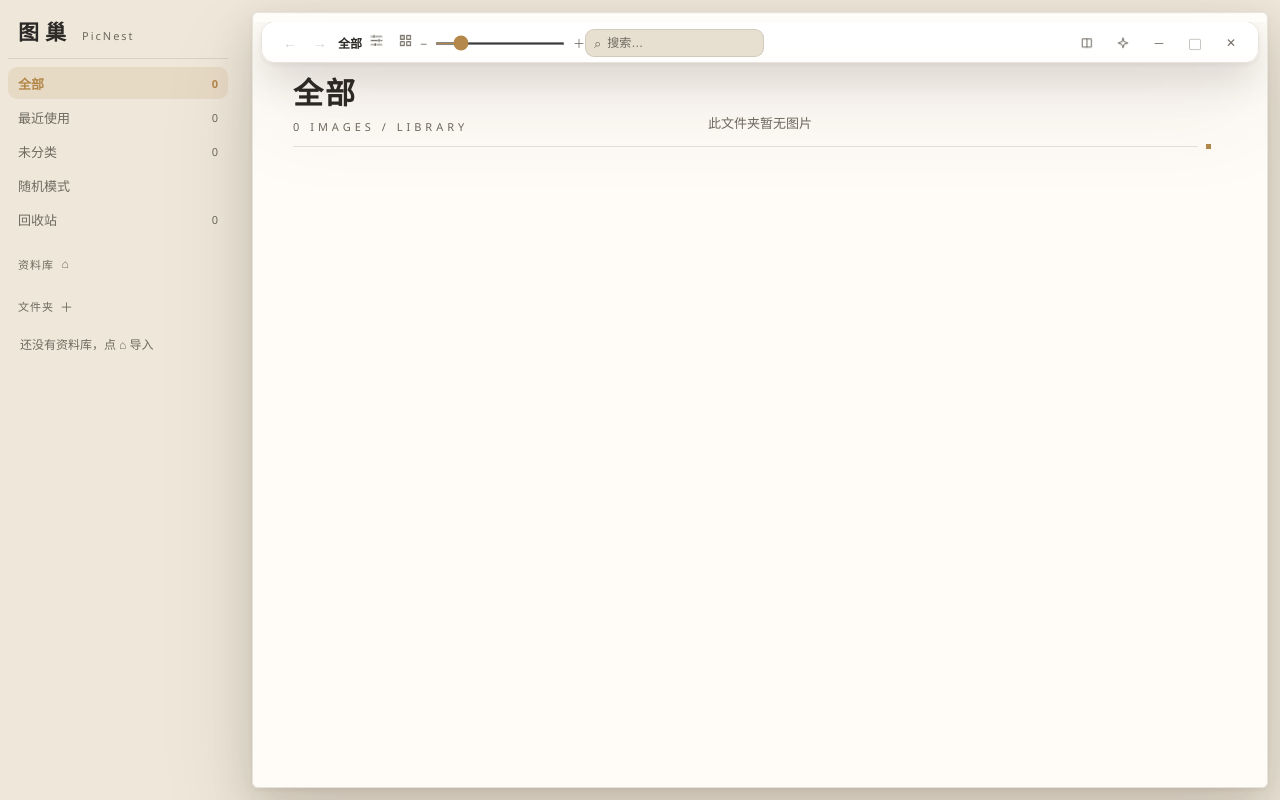
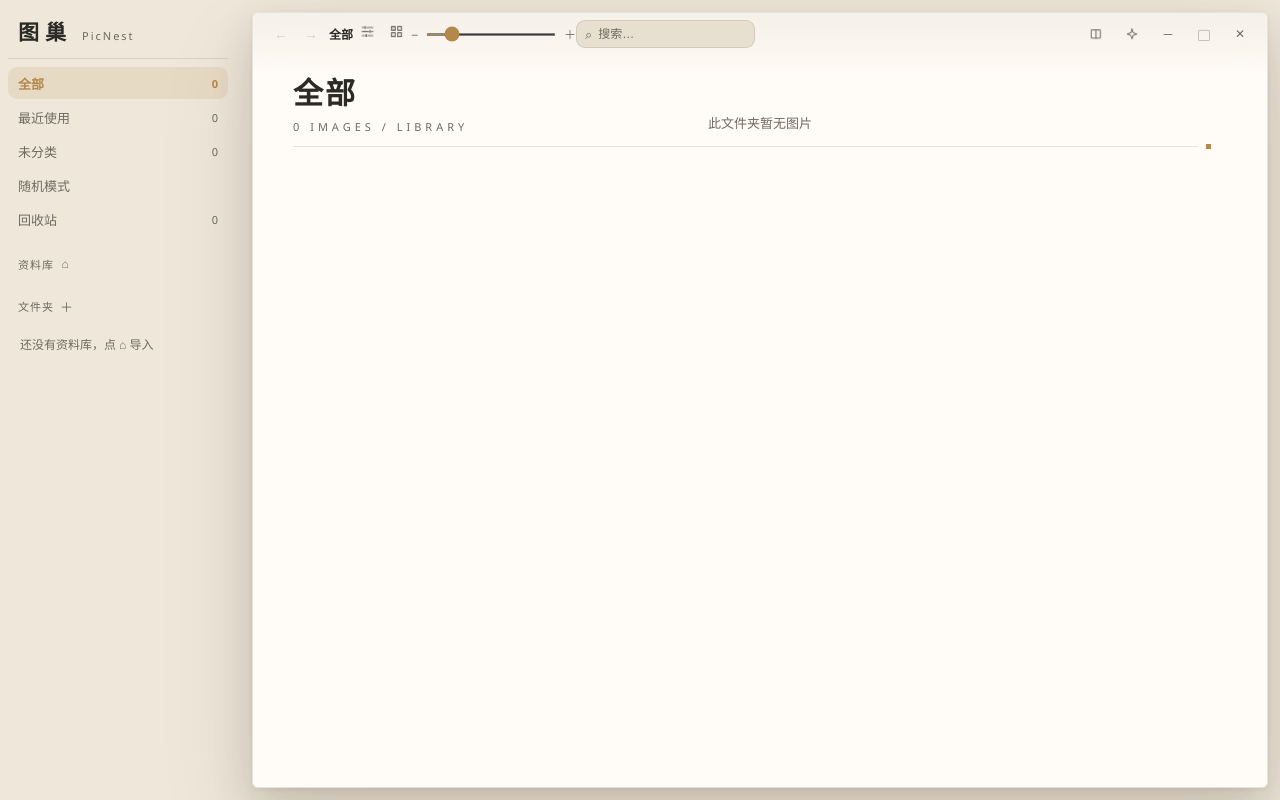
Before and after one commit to Ranbow29/PicNest, a Vue app in the folder ui/: page / in a window 1280 px wide. Built offline with nearby package versions, Linux system fonts and the light colour scheme.

Commit message:
Revert "style: 顶栏改为与详情一致的圆角渐变浮岛（移除全宽拖尾）"
This reverts commit c7b0844ce127657efcf34d465a081c75837fd982.

```diff
--- a/ui/src/components/TitleBar.vue
+++ b/ui/src/components/TitleBar.vue
@@ -198,28 +198,28 @@ function onKey(e) {
 
 <style scoped>
 .titlebar {
-  position: absolute; top: 8px; left: 8px; right: 8px; z-index: 20;
+  position: absolute; top: 0; left: 0; right: 0; z-index: 20;
   height: 42px;
-  border-radius: var(--radius); /* 14px：与详情浮岛同一套圆角/材质 */
-  border: 1px solid var(--border);
-  box-shadow: var(--shadow-float), inset 0 1px 0 var(--panel-edge);
-}
-/* 浮岛上方的面板顶条：盖住滚动内容，避免顶栏上沿露出图 */
-.titlebar::before {
-  content: ''; position: absolute; left: -8px; right: -8px; top: -8px; height: 8px;
-  background: var(--panel-strong);
 }
 /* 纯视觉玻璃层：不背 app-region（不进拖拽位图），backdrop-filter 决不能与 drag 同体 */
 .glass {
   position: absolute; inset: 0; pointer-events: none;
-  border-radius: calc(var(--radius) - 1px);
-  background: linear-gradient(180deg, var(--panel-insp-top) 0%, var(--panel-insp-mid) 46%, var(--panel-insp-low) 74%, var(--panel-insp-bot) 100%);
-  backdrop-filter: blur(22px) saturate(1.12);
-  -webkit-backdrop-filter: blur(22px) saturate(1.12);
+  background: linear-gradient(180deg, var(--glass-strong) 0%, var(--glass-weak) 100%);
+  backdrop-filter: blur(26px) saturate(1.25);
+  -webkit-backdrop-filter: blur(26px) saturate(1.25);
 }
 /* 拖拽命中面：透明全栏，mousedown 走手动拖窗（winDrag.js）；不再声明任何 app-region */
 .drag-surface {
   position: absolute; inset: 0;
+}
+/* 玻璃拖尾：栏体下方 20px 继续模糊渐隐——内容“溶”进顶栏（Wenku8 式） */
+.titlebar::after {
+  content: '';
+  position: absolute; top: 42px; left: 0; right: 0; height: 20px;
+  backdrop-filter: blur(26px) saturate(1.25);
+  -webkit-backdrop-filter: blur(26px) saturate(1.25);
+  background: linear-gradient(180deg, var(--glass-weak), transparent);
+  pointer-events: none;
 }
 .bar-content {
   position: relative; height: 42px; display: flex; align-items: center;
```
Also changed, not shown: 2 other files (tests, documents, lock files or other folders).
